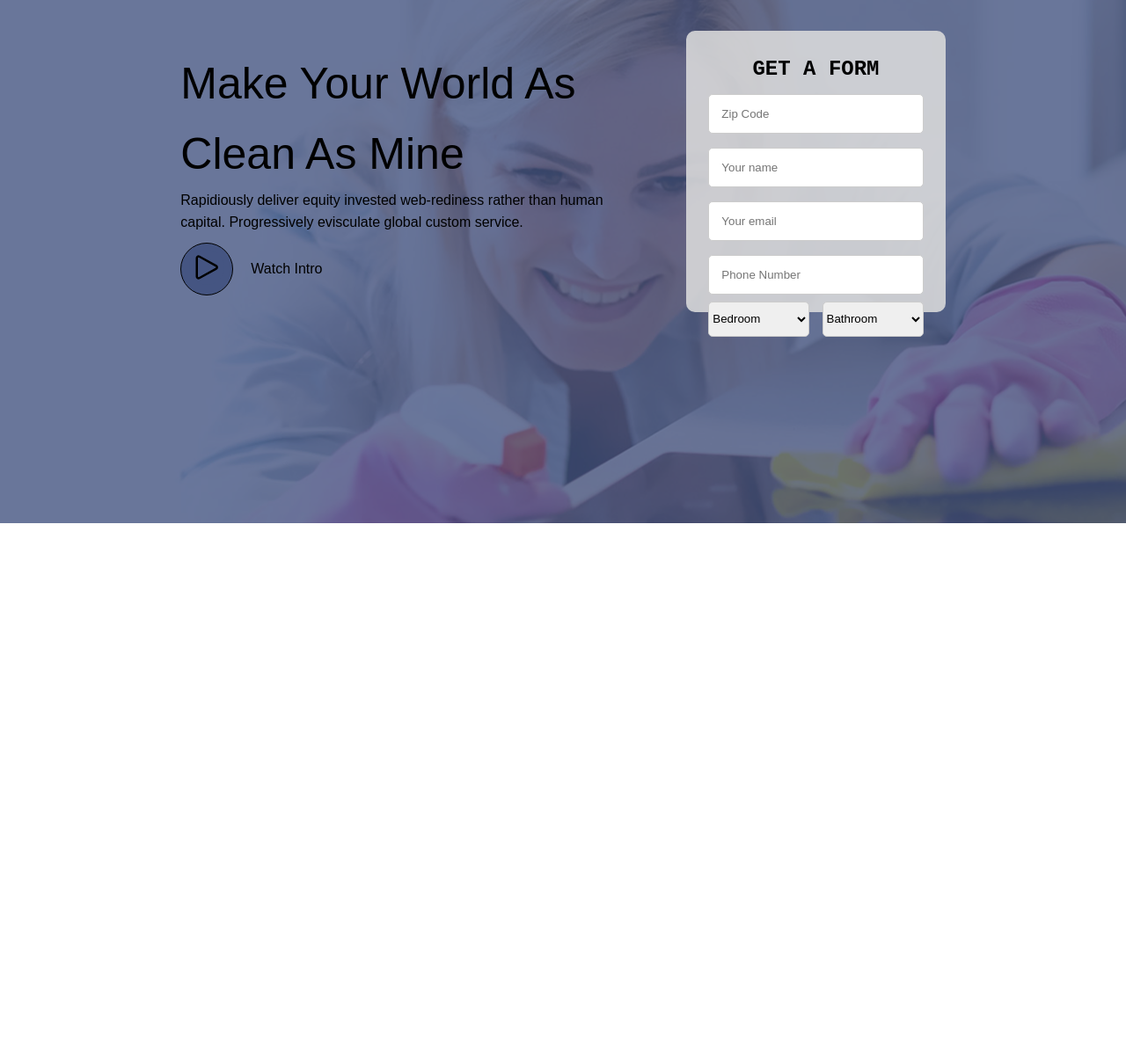
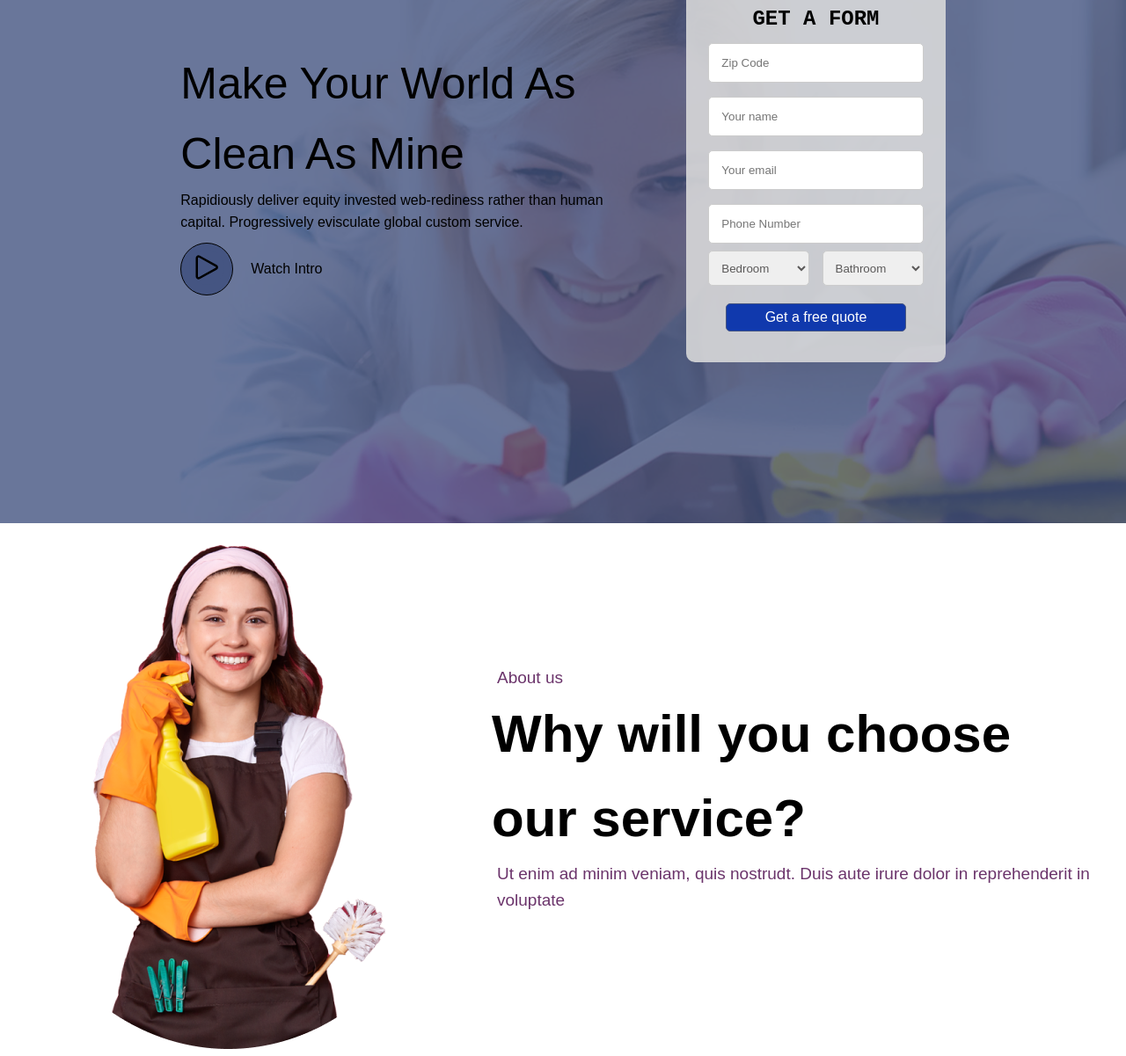
Before and after one commit to FyadMohammed/Intern-Initiate, a plain HTML site: page task_2.html in a window 1280 px wide. Shown: the part 333-1534 px from the top of the page at 88% size. Before the commit the page ends 928 px from the top, so only its background shows below. Drawn offline with Linux system fonts and the light colour scheme.

Commit message:
Anoher Section Added

```diff
--- a/task_2.css
+++ b/task_2.css
@@ -170,7 +170,7 @@ header section {
 /* Registration Form */
 .registration_form{
     width: 23vw;
-    height: 40vh;
+    height: auto;
     background-color: #dddd;
     border-radius: 10px;
     padding: 25px;
@@ -208,7 +208,10 @@ header section {
     border-radius: 5px;
     box-sizing: border-box;
     align-items: center;
-    justify-content: flex-start;
+    justify-content: center;
+    color: rgb(91, 89, 89);
+    font-weight: 100;
+    padding-left: 10px;
 }
 
 .icon_form{
@@ -216,7 +219,46 @@ header section {
     gap: 10px;
 }
 
-.bedroom_bathroom select bedroom{
-    color: rgb(91, 89, 89);
-    font: 100;
+.registration_button{
+    display: flex;
+    justify-content: center;
+    padding-left: 10px;
+    padding-right: 10px;
+    padding-bottom: 10px;
 }
+
+.registration_button button{
+    width: 16vw;
+    height: 4vh;
+    border: 1px solid #455582;
+    background-color: #1039AD;
+    color: white;
+    font-weight: 400;
+    font-size: medium;
+    border-radius: 5px;
+}
+
+/* About Us */
+
+.about_us{
+    display:flex;
+    width: full;
+    background-color: white;
+}
+
+.about_us_description{
+    display: flex;
+    flex-direction: column;
+    justify-content: center;
+    padding: 40px;
+}
+
+.about_us_description p{
+    font-size: 19px;
+    color: rgb(107, 52, 107);
+    padding-left:6px;
+}
+
+.about_us_description h1{
+    font-size: 60px;
+}
--- a/task_2.html
+++ b/task_2.html
@@ -125,10 +125,27 @@
                                 <option value="3">Option 3</option>
                             </select>
                         </div>
+                        <div class="registration_button">
+                            <button> Get a free quote</button>
+                        </div>
                     </div>
                 </div>
             </section>
+        </header>
 
-        </header>
+        <section>
+            <div class="container">
+                <div class="about_us">
+                    <div class="about_us_image">
+                        <img src="/Task_2/image.png" alt="">
+                    </div>
+                    <div class="about_us_description">
+                        <p>About us</p>
+                        <h1>Why will you choose our service?</h1>
+                        <p>Ut enim ad minim veniam, quis nostrudt. Duis aute irure dolor in reprehenderit in voluptate</p>
+                    </div>
+                </div>
+            </div>
+        </section>
     </body>
 </html>
```
